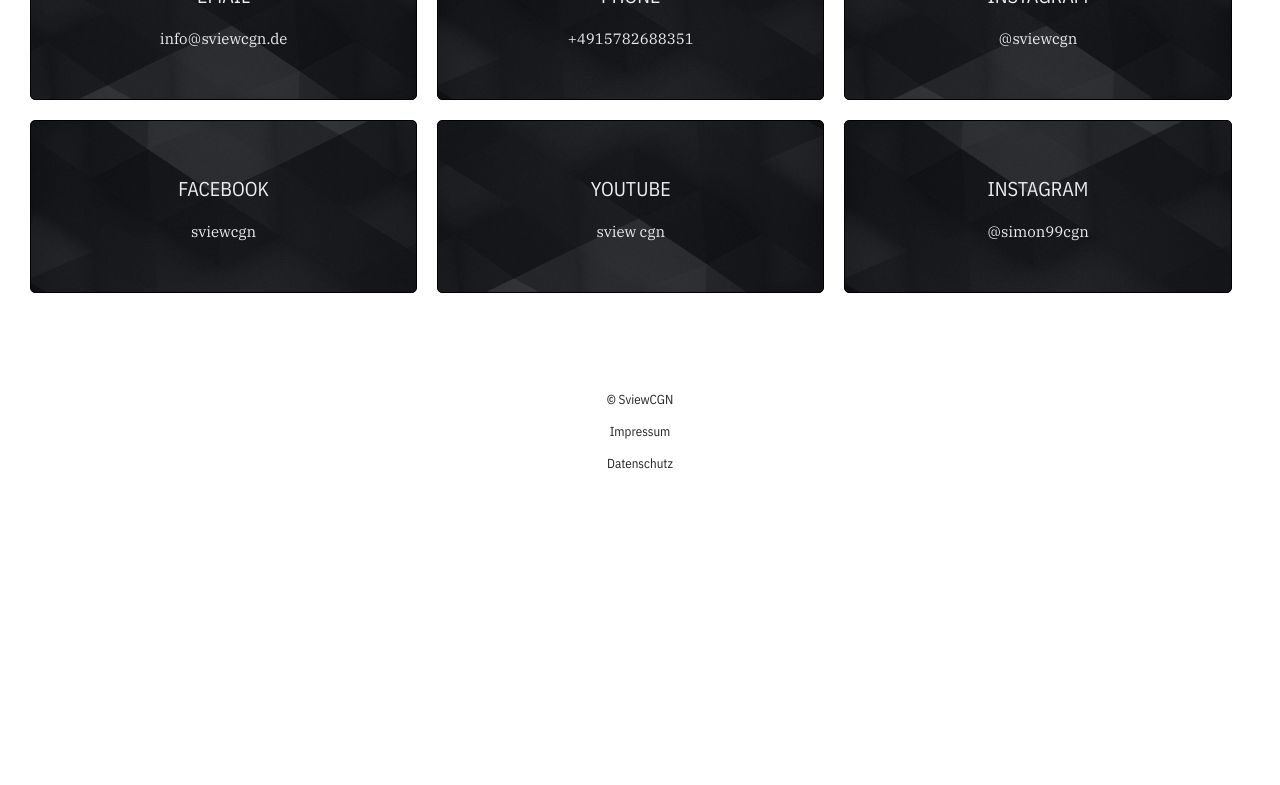
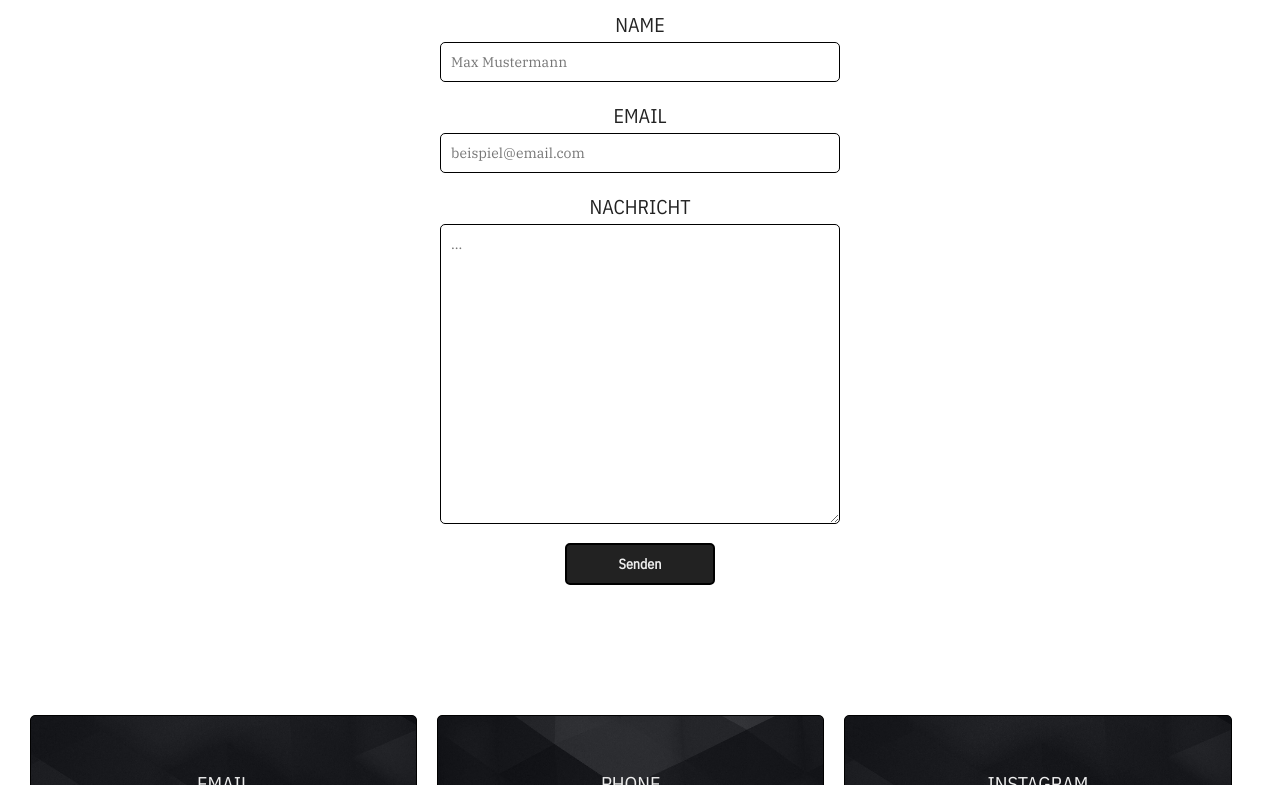
Before and after one commit to jnthnkltsch/jnthnkltsch.github.io, a plain HTML site: page SviewCGN/kontakt.html in a window 1280 px wide. Shown: the part 701-1486 px from the top of the page. Before the commit the page ends 1256 px from the top, so only its background shows below. Drawn offline with nearby package versions, Linux system fonts and the light colour scheme.

Commit message:
contact form

```diff
--- a/SviewCGN/css/style.css
+++ b/SviewCGN/css/style.css
@@ -524,6 +524,129 @@ body {
 }
 
 
+/* ------------- Kontakt Formular -------------- */
+
+.kontaktformular{
+  width: 100%;
+  margin: 25px 0px 100px;
+  color: #222;
+  background-color: #fff;
+}
+
+.kontaktformular h1{
+  font-size: 30px;
+  line-height: 35px;
+  text-align: center;
+  font-weight: 400;
+  text-transform: uppercase;
+  padding: 25px 0px ;
+
+}
+
+.kontaktformular h4{
+  font-size: 20px;
+  line-height: 35px;
+  text-align: center;
+  font-weight: 200;
+  text-transform: uppercase;
+}
+
+#name-input{
+  max-width: 80%;
+  margin-left: 10%;
+  width: 400px;
+  font-family: 'IBM Plex Serif', serif;
+  font-weight: 300;
+  font-size: 15px;
+  padding: 10px;
+  background-color: #fff;
+  color: #222;
+  border: 1px solid #000;
+  border-radius: 5px;
+}
+
+#email-input{
+  max-width: 80%;
+  margin-left: 10%;
+  width: 400px;
+  font-family: 'IBM Plex Serif', serif;
+  font-weight: 300;
+  font-size: 18px;
+  padding: 10px;
+  background-color: #fff;
+  color: #222;
+  border: 1px solid #000;
+  border-radius: 5px;
+}
+
+#message-input{
+  max-width: 80%;
+  margin-left: 10%;
+  width: 400px;
+  height: 300px;
+  font-family: 'IBM Plex Serif', serif;
+  font-weight: 300;
+  font-size: 18px;
+  padding: 10px;
+  background-color: #fff;
+  color: #222;
+  border: 1px solid #000;
+  border-radius: 5px;
+}
+
+.button-contact{
+  width: 150px;
+  margin-left: calc(calc(100% - 150px)/2);
+  font-family: 'IBM Plex Sans Condensed', sans-serif;
+  font-weight: 700;
+  font-size: 16px;
+  padding: 15px;
+  background-color: #222;
+  color: #eee;
+  border: 2px solid #000;
+  border-radius: 5px;
+  transition-duration: 0.2s;
+}
+
+.button-contact:hover{
+  background-color: #fff;
+  color: #222;
+  border: 2px solid #555;
+}
+
+
+@media screen and (min-width: 501px){
+
+  #name-input{
+    max-width: 100%;
+    width: 400px;
+    margin-left: calc(calc(100% - 400px)/2);
+    font-size: 14px;
+  }
+
+  #email-input{
+    max-width: 100%;
+    width: 400px;
+    margin-left: calc(calc(100% - 400px)/2);
+    font-size: 14px;
+  }
+
+  #message-input{
+    max-width: 100%;
+    width: 400px;
+    margin-left: calc(calc(100% - 400px)/2);
+    font-size: 14px;
+  }
+
+  .button-contact{
+    font-size: 14px;
+    padding: 10px;
+    }
+
+}
+
+
+
 /*Preise*/
 
 .div_preis{
--- a/SviewCGN/kontakt.html
+++ b/SviewCGN/kontakt.html
@@ -44,6 +44,34 @@
   <br><br><br>
 
   <!-- Kontakt-->
+
+
+  <div class="kontaktformular">
+
+    <h1>Kontaktformular</h1>
+
+    <form action="https://formspree.io/f/mqkganww" method="POST">
+
+      <h4>Name</h4>
+      <input type="text" name="name" id="name-input" placeholder="Max Mustermann">
+
+      <br><br>
+
+      <h4>Email</h4>
+      <input type="email" name="_replyto" id="email-input" required="" placeholder="beispiel@email.com">
+
+      <br><br>
+
+      <h4>Nachricht</h4>
+      <textarea name="message" id="message-input" required="" placeholder="..."></textarea>
+
+      <br><br>
+
+      <button class="button-contact">Senden</button>
+
+    </form>
+  </div>
+
 
   <section class="index-kontakt">
 
```
Also changed, not shown: SviewCGN/datenschutz.html (+4 -7 lines), SviewCGN/favicon.ico, SviewCGN/index.html (line endings or trailing spaces).
